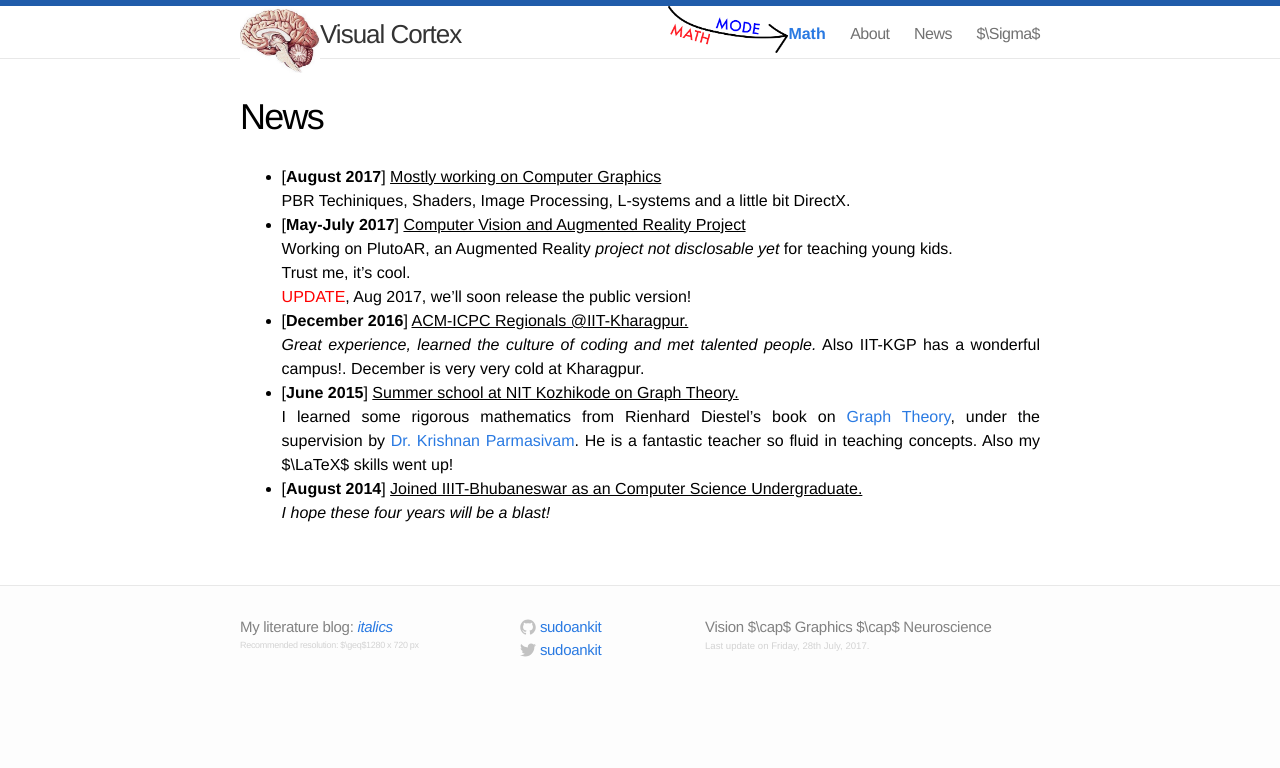
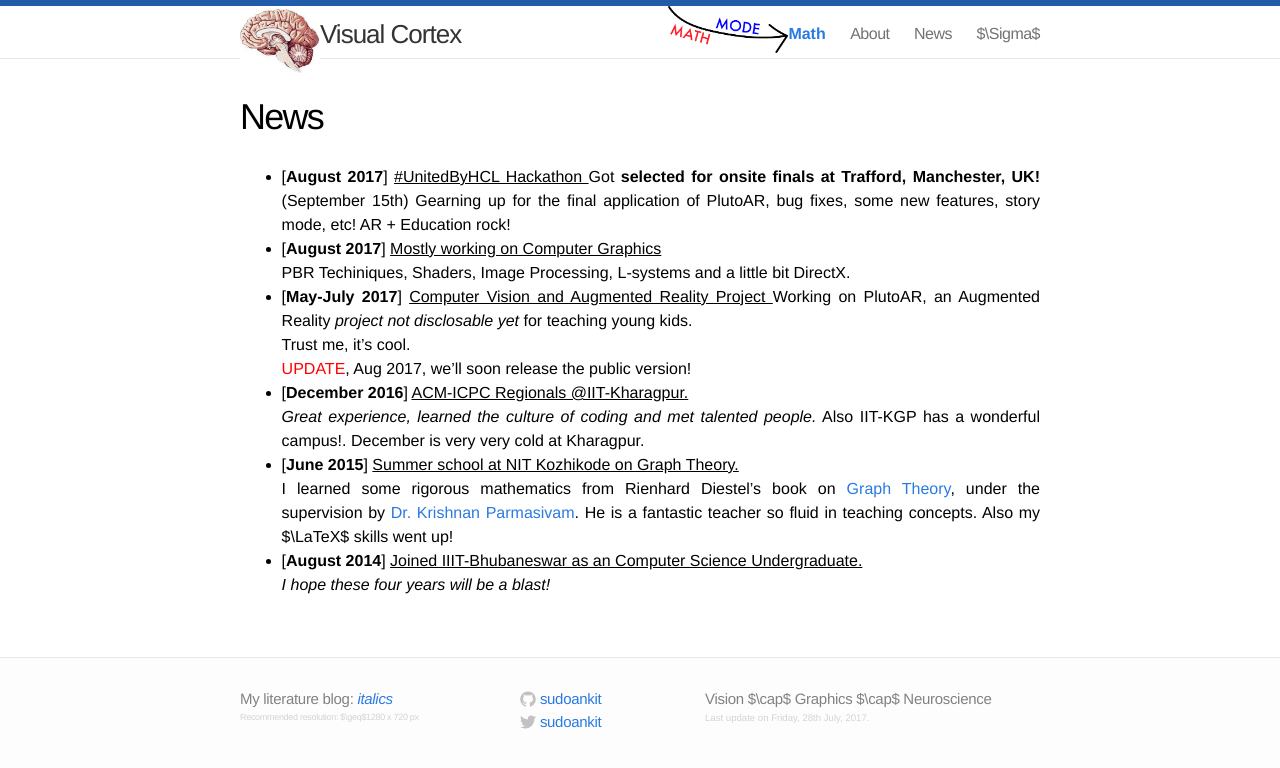
Before and after one commit to sudoankit/sudoankit.github.io, a Jekyll site: the page built from news.md, in a window 1280 px wide. Shown: the top 768 px of the page. Built offline with Jekyll 4.4.1, drawn with Linux system fonts in a browser that asks for light colours; a script that is not in the unit is left out.

Commit message:
News Update

```diff
--- a/news.md
+++ b/news.md
@@ -11,19 +11,22 @@ p {
 }
 </style>
 
-* [**August 2017**] <u> Mostly working on Computer Graphics </u> \\
+* [**August 2017**] <u> #UnitedByHCL Hackathon </u>
+Got <strong>selected for onsite finals at Trafford, Manchester, UK!</strong> (September 15th) Gearning up for the final application of PlutoAR, bug fixes, some new features, story mode, etc! AR + Education rock!
+
+* [**August 2017**] <u> Mostly working on Computer Graphics </u>
 PBR Techiniques, Shaders, Image Processing, L-systems and a little bit DirectX.
 
 
-* [**May-July 2017**] <u> Computer Vision and Augmented Reality Project </u> \\
+* [**May-July 2017**] <u> Computer Vision and Augmented Reality Project </u>
 Working on PlutoAR, an Augmented Reality *project not disclosable yet* for teaching young kids. <br>Trust me, it's cool. <br> <font color="red">UPDATE</font>, Aug 2017, we'll soon release the public version!
 
 
-* [**December 2016**] <u> ACM-ICPC Regionals @IIT-Kharagpur.</u> \\
+* [**December 2016**] <u> ACM-ICPC Regionals @IIT-Kharagpur.</u>
 _Great experience, learned the culture of coding and met talented people._ Also IIT-KGP has a wonderful campus!. December is very very cold at Kharagpur.
 
-* [**June 2015**] <u>Summer school at NIT Kozhikode on Graph Theory.</u> \\
+* [**June 2015**] <u>Summer school at NIT Kozhikode on Graph Theory.</u>
 I learned some rigorous mathematics from Rienhard Diestel's book on [Graph Theory](http://diestel-graph-theory.com), under the supervision by [Dr. Krishnan Parmasivam](http://nitc.ac.in/index.php/?url=users/view/353/11/3). He is a fantastic teacher so fluid in teaching concepts.  Also my $\LaTeX$ skills went up!
 
-* [**August 2014**] <u>Joined IIIT-Bhubaneswar as an Computer Science Undergraduate.</u> \\
+* [**August 2014**] <u>Joined IIIT-Bhubaneswar as an Computer Science Undergraduate.</u>
 _I hope these four years will be a blast!_
```
